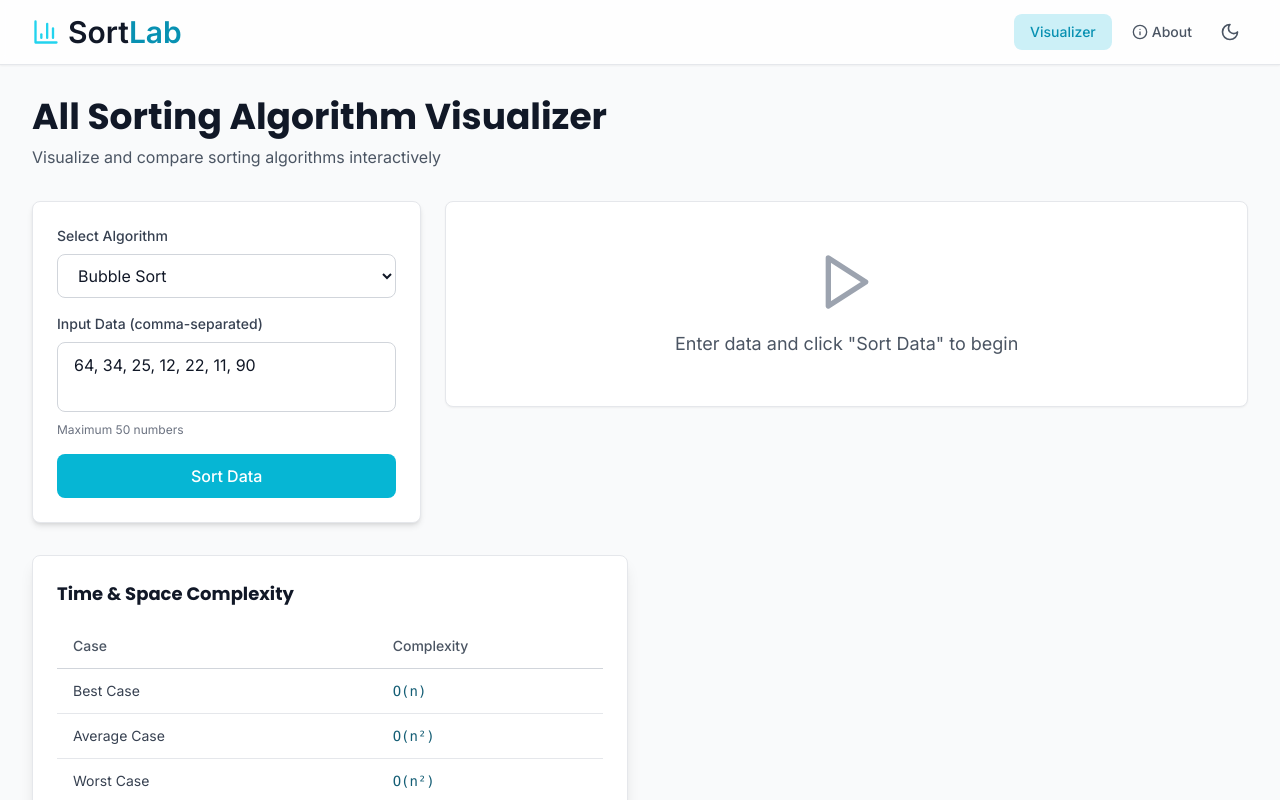
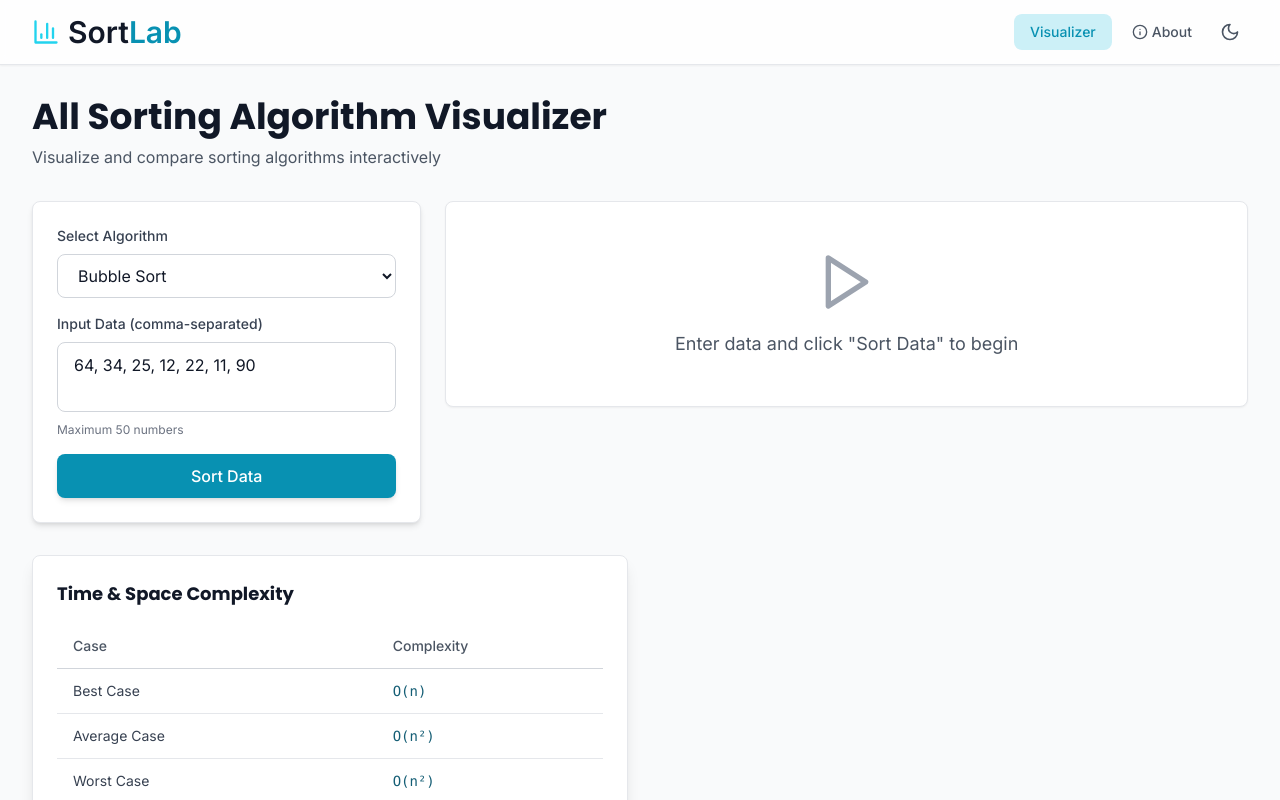
Before and after one commit to dhyan2815/SortLab, a React (Vite) app: page / in a window 1280 px wide. Shown: the top 800 px of the page. Built offline with nearby package versions, Linux system fonts and the light colour scheme.

Commit message:
update: enhance Visualizer with sorting state management

```diff
--- a/src/pages/Visualizer.tsx
+++ b/src/pages/Visualizer.tsx
@@ -62,6 +62,7 @@ export default function Visualizer() {
       const result = await algorithms[selectedAlgorithm].fn(array);
       setSortResult(result);
       setIsSorting(false);
+      setIsPlaying(true);
     } catch (error) {
       console.error('Sorting error:', error);
       setIsSorting(false);
@@ -432,7 +433,7 @@ void heapSort(int arr[]) {
               <button
                 onClick={handleSort}
                 disabled={isSorting || isPlaying}
-                className="w-full bg-cyan-500 hover:bg-cyan-600 disabled:bg-gray-300 dark:disabled:bg-gray-700 disabled:cursor-not-allowed text-white font-medium py-2.5 px-4 rounded-lg transition-all duration-200 flex items-center justify-center space-x-2"
+                className="w-full bg-cyan-600 hover:bg-cyan-800 disabled:bg-gray-300 dark:disabled:bg-gray-700 disabled:cursor-not-allowed text-white font-medium py-2.5 px-4 rounded-lg flex items-center justify-center space-x-2 shadow-md duration-300 transition-all hover:shadow-lg"
               >
                 {isSorting ? (
                   <>
```
